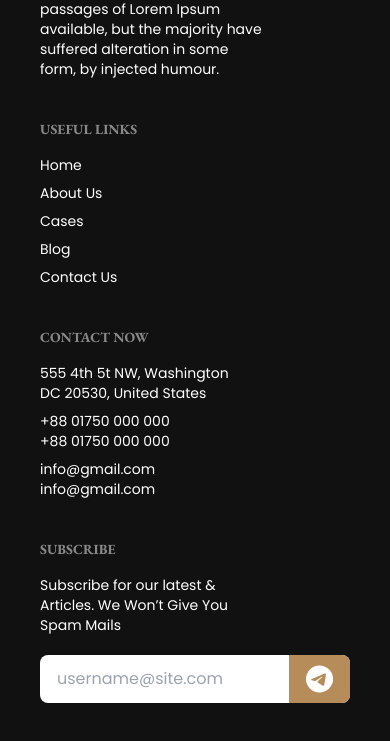
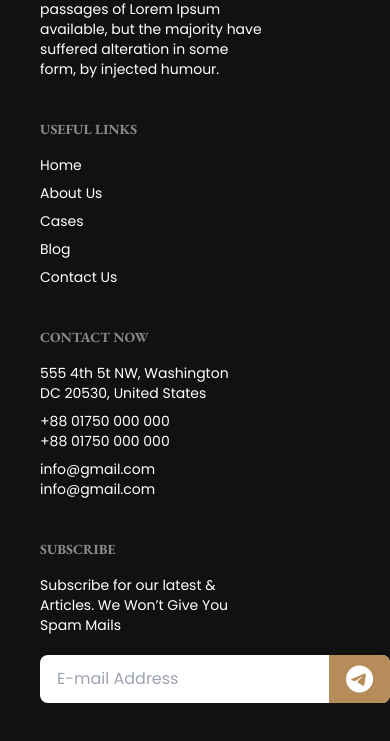
Before and after one commit to rezoanahmed/justice, a plain HTML site: page index.html in a window 390 px wide. Shown: the part 6712-7453 px from the top of the page. Drawn offline with nearby package versions, Linux system fonts and the light colour scheme.

```diff
--- a/index.html
+++ b/index.html
@@ -398,8 +398,8 @@
                     <p>Subscribe for our latest & <br> Articles. We Won’t Give You <br> Spam Mails</p>
                     <br>
                     <div class="relative">
-                        <input type="text" placeholder="username@site.com"
-                            class="input input-ghost bg-white w-full pr-16" />
+                        <input type="text" placeholder="E-mail Address"
+                            class="input input-ghost bg-white md:w-full" />
                         <button class="btn btn-ghost bg-justice absolute top-0 right-0 rounded-l-none">
                             <svg xmlns="http://www.w3.org/2000/svg" height="2em"
                                 viewBox="0 0 496 512"><!--! Font Awesome Free 6.4.0 by @fontawesome - https://fontawesome.com License - https://fontawesome.com/license (Commercial License) Copyright 2023 Fonticons, Inc. -->
```
